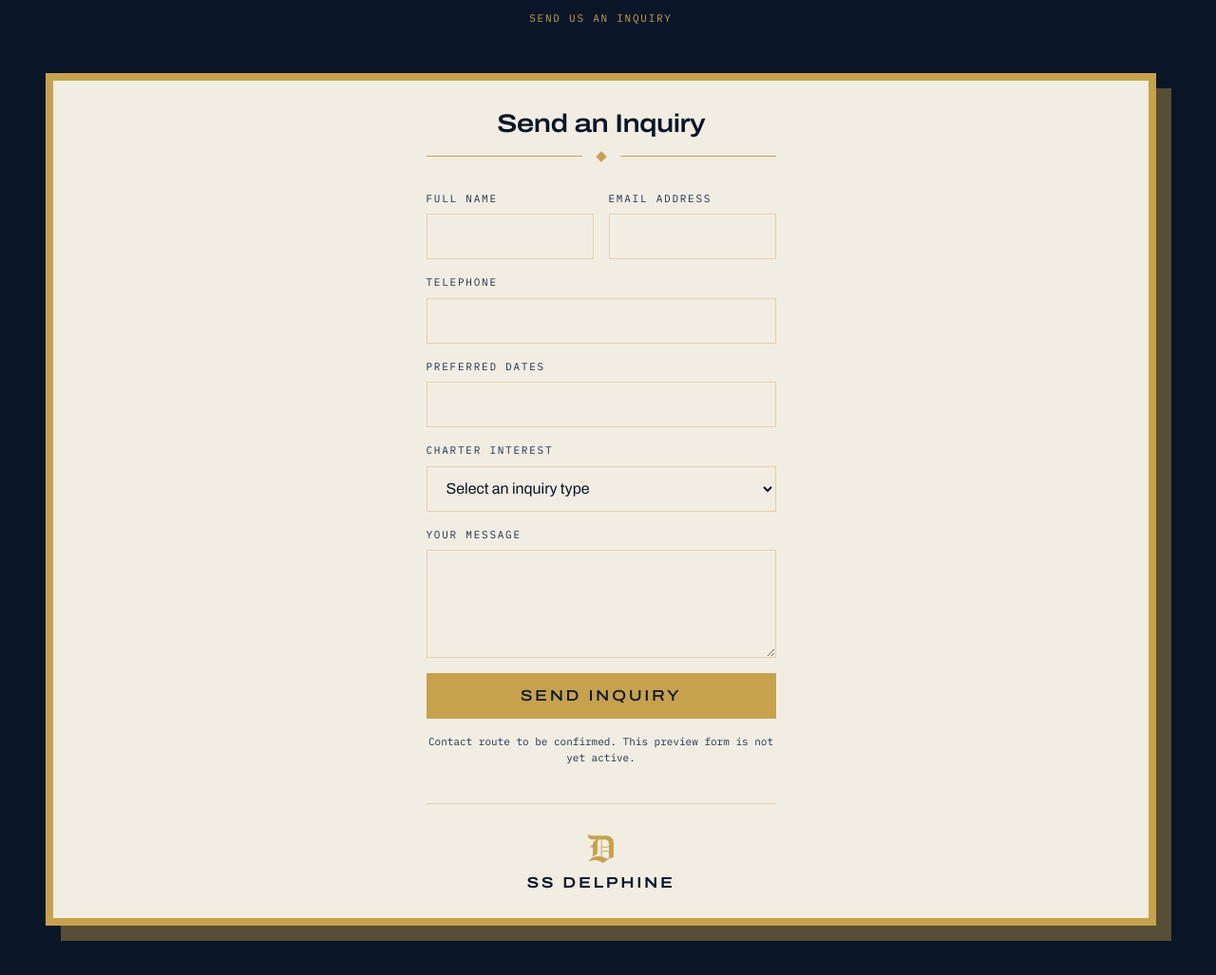
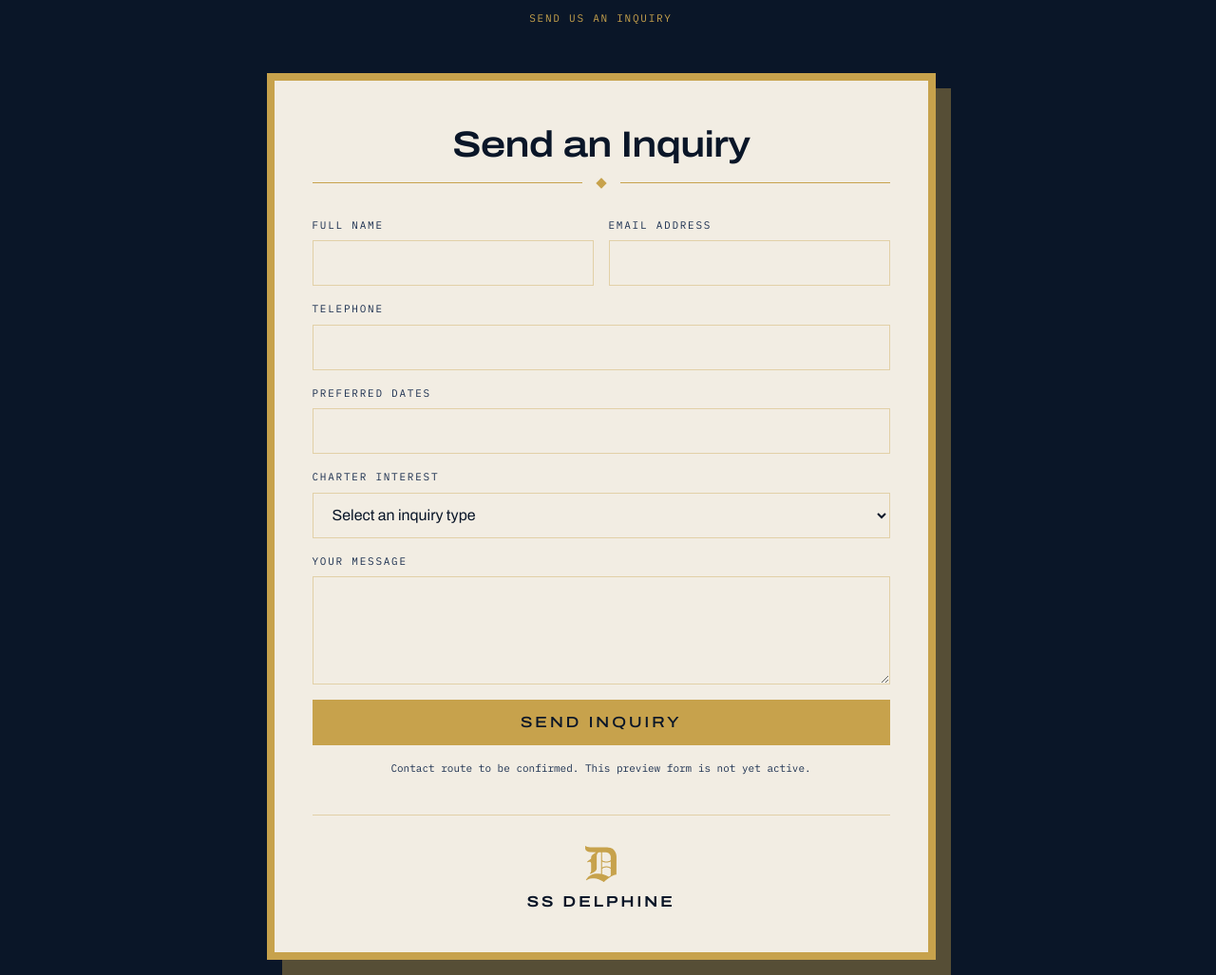
Before and after one commit to JakobBorek/SS_DELPHINE, a website: page index.html in a window 1280 px wide. Shown: the part 3685-4712 px from the top of the page at 95% size. Drawn offline with Linux system fonts and the light colour scheme.

Commit message:
Shrink the inquiry card itself, restore the field sizes
The previous change shrank the form inside the card rather than the card, so
the white panel stayed the same width with smaller controls inside it. The
cream card is now capped at 44rem and centred, and the form title, inputs,
select, textarea, submit control and signature are back to the sizes they had
before, filling the smaller card.

```diff
--- a/css/sections.css
+++ b/css/sections.css
@@ -864,19 +864,21 @@ html.no-js .gallery__filters {
 .inquiry__frame {
   /* single column now that the contact side is gone */
   display: block;
+  /* the card itself is the thing that shrinks, not its contents */
+  width: min(100%, 44rem);
+  margin-inline: auto;
   border: var(--sp-1) solid var(--gold);
   background: var(--cream);
   box-shadow: var(--sp-2) var(--sp-2) 0 var(--hairline-gold);
 }
 .inquiry__panel {
-  width: min(100%, 26rem);
-  margin-inline: auto;
-  padding: var(--sp-4) var(--sp-3) var(--sp-3);
+  width: 100%;
+  padding: var(--sp-6) var(--sp-5) var(--sp-5);
 }
 .inquiry__form-title {
   font-family: var(--font-display);
   font-variation-settings: 'wdth' var(--wdth-display);
-  font-size: calc(var(--fs-display-m) * 0.7);
+  font-size: var(--fs-display-m);
   text-align: center;
   font-weight: var(--wt-display);
   line-height: var(--lh-display);
@@ -892,7 +894,7 @@ html.no-js .gallery__filters {
   padding-top: var(--sp-4);
   border-top: var(--rule) solid var(--hairline-gold);
 }
-.inquiry__signature img { width: auto; height: 1.9rem; }
+.inquiry__signature img { width: auto; height: 2.4rem; }
 .inquiry__signature p {
   font-family: var(--font-display);
   font-variation-settings: 'wdth' var(--wdth-display);
```
